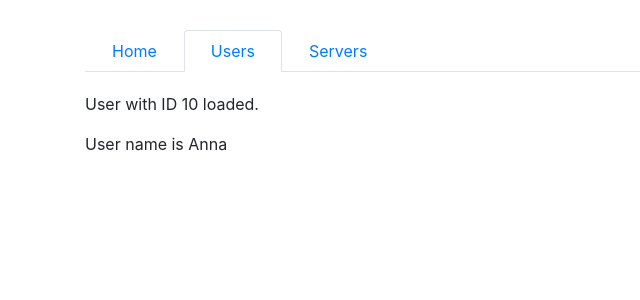
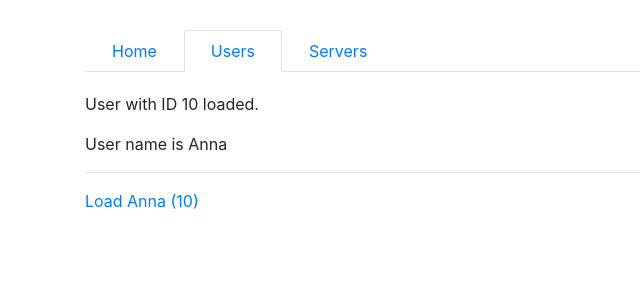
Before and after one commit to ArielPrez/routing-start, an Angular app: page /users/10/Anna in a window 1280 px wide. Shown: the top 300 px of the page, without its empty margins (0-640 px from the left). Built offline with nearby package versions, Linux system fonts and the light colour scheme.

Commit message:
Fetching Route Parameters Reactively

```diff
--- a/src/app/users/user/user.component.html
+++ b/src/app/users/user/user.component.html
@@ -1,2 +1,4 @@
 <p>User with ID {{ user.id}} loaded.</p>
 <p>User name is {{ user.name }} </p>
+<hr>
+<a [routerLink]="['/users',10,'Anna']">Load Anna (10)</a>
--- a/src/app/users/user/user.component.ts
+++ b/src/app/users/user/user.component.ts
@@ -1,5 +1,5 @@
 import { Component, OnInit } from '@angular/core';
-import { ActivatedRoute } from '@angular/router';
+import { ActivatedRoute, Params } from '@angular/router';
 
 @Component({
   selector: 'app-user',
@@ -19,6 +19,13 @@
       // The old way...
       // name: this.route.snapshot.params.['name']
     };
+    // To Fetching Route Parameters Reactively
+    this.route.params.subscribe(
+      (params: Params) => {
+        this.user.id = params.id;
+        this.user.name = params.name;
+      }
+    );
   }
 
 }
```
